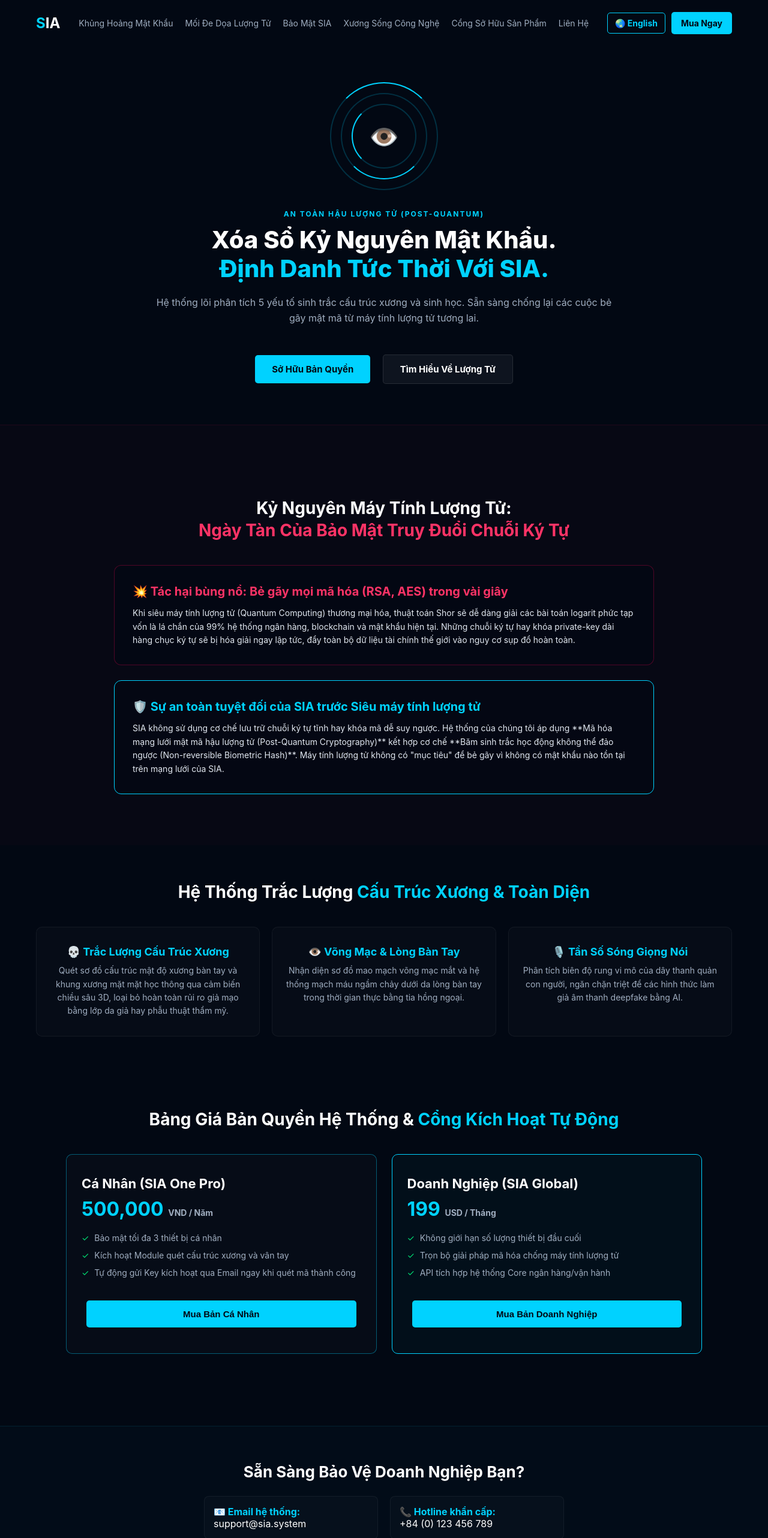
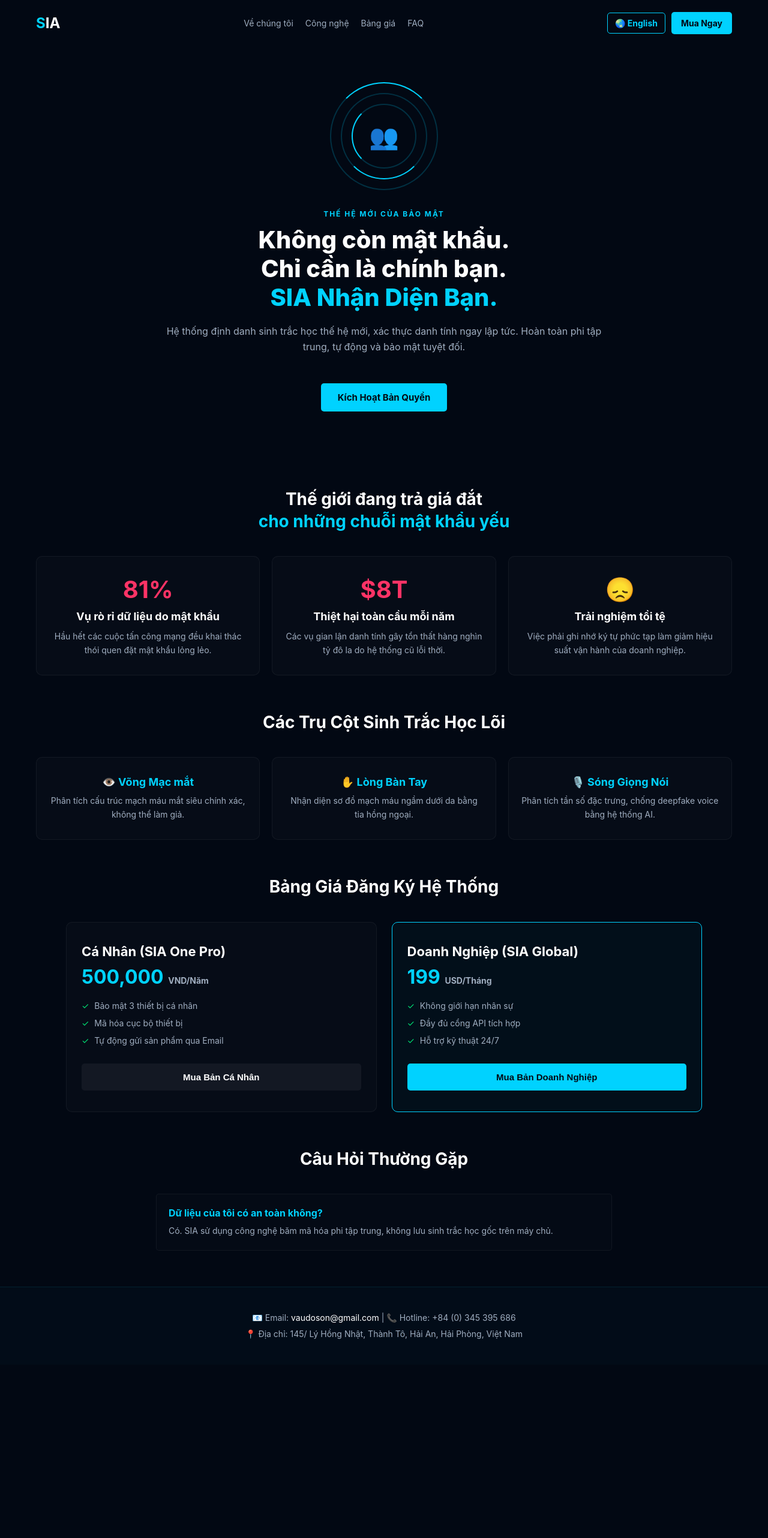
Before and after one commit to vuadoson/SIA-Project, a plain HTML site: page index.html in a window 1280 px wide. Shown: the top 2564 px of the page at 60% size. After the commit the page ends 2275 px from the top, so only its background shows below. Drawn offline with Linux system fonts and the light colour scheme.

Commit message:
Refactor index.html for clarity and style updates
Updated the title and modified various sections for clarity and consistency. Adjusted button styles and improved the payment modal's text.

```diff
--- a/index.html
+++ b/index.html
@@ -3,7 +3,7 @@
 <head>
     <meta charset="UTF-8">
     <meta name="viewport" content="width=device-width, initial-scale=1.0, maximum-scale=1.0, user-scalable=no">
-    <title>SIA - Hệ Thống Xác Thực Tự Động Định Danh</title>
+    <title>SIA - Hệ Thống Xác Thực Tự Động</title>
     <style>
         * { box-sizing: border-box; margin: 0; padding: 0; }
         body { background-color: #020813; color: #ffffff; font-family: -apple-system, BlinkMacSystemFont, "Segoe UI", Roboto, sans-serif; overflow-x: hidden; }
@@ -24,8 +24,8 @@
         .hero h1 { font-size: 40px; font-weight: 800; margin-bottom: 20px; line-height: 1.2; }
         .hero h1 span { color: #00d2ff; }
         .hero p { color: #a0aec0; font-size: 16px; margin-bottom: 40px; line-height: 1.6; }
-        .btn-primary { background: #00d2ff; color: #020813; padding: 14px 28px; border-radius: 5px; font-weight: bold; text-decoration: none; display: inline-block; margin: 8px; font-size: 15px; cursor: pointer; border: none; }
-        .btn-secondary { background: rgba(255,255,255,0.05); color: #fff; padding: 14px 28px; border-radius: 5px; font-weight: bold; text-decoration: none; display: inline-block; margin: 8px; border: 1px solid rgba(255,255,255,0.1); font-size: 15px; cursor: pointer; }
+        .btn-primary { background: #00d2ff; color: #020813; padding: 14px 28px; border-radius: 5px; font-weight: bold; text-decoration: none; display: inline-block; margin: 8px; font-size: 15px; border: none; cursor: pointer; }
+        .btn-secondary { background: rgba(255,255,255,0.05); color: #fff; padding: 14px 28px; border-radius: 5px; font-weight: bold; text-decoration: none; display: inline-block; margin: 8px; border: 1px solid rgba(255,255,255,0.1); font-size: 15px; border: none; cursor: pointer; }
 
         /* GRID SYSTEM */
         .section-title { text-align: center; font-size: 28px; font-weight: bold; margin: 60px 0 40px 0; padding: 0 20px; line-height: 1.3; }
@@ -39,14 +39,7 @@
         .card p { color: #a0aec0; font-size: 14px; line-height: 1.6; }
         .highlight { font-size: 40px; font-weight: bold; color: #ff3366; margin-bottom: 10px; }
 
-        /* SECURITY TECH */
-        .security-tech { background: linear-gradient(180deg, rgba(2,8,19,0) 0%, rgba(0,210,255,0.03) 50%, rgba(2,8,19,0) 100%); padding: 60px 20px; }
-        .security-container { max-width: 900px; margin: 0 auto; }
-        .security-box { background: rgba(2, 8, 19, 0.6); border: 1px solid rgba(0, 210, 255, 0.15); border-radius: 12px; padding: 30px; margin-bottom: 25px; text-align: left; }
-        .security-box h3 { color: #00d2ff; font-size: 20px; margin-bottom: 12px; display: flex; align-items: center; gap: 10px; line-height: 1.3; }
-        .security-box p { color: #e2e8f0; font-size: 14px; line-height: 1.6; }
-
-        /* SCANNER RADAR ANIMATION */
+        /* SCANNER ANIMATION */
         .scanner-wrap { width: 180px; height: 180px; margin: 0 auto 30px auto; position: relative; display: flex; align-items: center; justify-content: center; }
         .scanner-core { font-size: 40px; position: absolute; z-index: 2; }
         .scanner-ring { position: absolute; border: 2px solid rgba(0, 210, 255, 0.2); border-radius: 50%; top: 0; left: 0; right: 0; bottom: 0; margin: auto; }
@@ -64,13 +57,18 @@
         .price-card ul li { margin-bottom: 12px; color: #a0aec0; font-size: 14px; }
         .price-card ul li::before { content: "✓ "; color: #00e676; margin-right: 5px; }
 
-        /* PAYMENT MODAL CỔNG THANH TOÁN */
+        /* FAQ */
+        .faq-section { max-width: 800px; margin: 0 auto 60px auto; padding: 0 20px; }
+        .faq-item { background: rgba(255,255,255,0.01); border: 1px solid rgba(255,255,255,0.05); padding: 20px; border-radius: 5px; margin-bottom: 15px; text-align: left; }
+        .faq-item h4 { font-size: 16px; margin-bottom: 8px; color: #00d2ff; line-height: 1.4; }
+        .faq-item p { color: #a0aec0; font-size: 14px; line-height: 1.6; }
+
+        /* CỔNG THANH TOÁN (POPUP MODAL) */
         .payment-overlay { display: none; position: fixed; top: 0; left: 0; width: 100%; height: 100%; background: rgba(2, 8, 19, 0.95); z-index: 9999; justify-content: center; align-items: center; padding: 20px; }
-        .payment-box { background: #0b1528; border: 2px solid #00d2ff; border-radius: 15px; max-width: 500px; width: 100%; padding: 30px; text-align: center; box-shadow: 0 0 30px rgba(0, 210, 255, 0.2); }
-        .qr-code { width: 220px; height: 220px; background: #fff; margin: 20px auto; padding: 10px; border-radius: 10px; display: flex; align-items: center; justify-content: center; }
-        .payment-success { display: none; color: #00e676; margin-top: 15px; font-weight: bold; }
+        .payment-box { background: #0b1528; border: 2px solid #00d2ff; border-radius: 15px; max-width: 480px; width: 100%; padding: 25px; text-align: center; box-shadow: 0 0 30px rgba(0, 210, 255, 0.3); }
+        .qr-code { width: 200px; height: 200px; background: #fff; margin: 15px auto; padding: 8px; border-radius: 8px; display: flex; align-items: center; justify-content: center; }
+        .payment-success { display: none; color: #00e676; margin-top: 15px; font-weight: bold; font-size: 16px; line-height: 1.4; }
 
-        /* RESPONSIVE MEDIA QUERIES */
         @media (max-width: 768px) {
             .nav-links { display: none; }
             .hero h1 { font-size: 30px; }
@@ -80,16 +78,13 @@
 </head>
 <body>
 
-    <!-- SƯỜN CẤU TRÚC XƯƠNG (SKELETON NAVIGATION) -->
     <nav>
         <div class="nav-logo"><span>S</span>IA</div>
         <div class="nav-links">
-            <a href="#about">Khủng Hoảng Mật Khẩu</a>
-            <a href="#quantum">Mối Đe Dọa Lượng Tử</a>
-            <a href="#security">Bảo Mật SIA</a>
-            <a href="#components">Xương Sống Công Nghệ</a>
-            <a href="#pricing">Cổng Sở Hữu Sản Phẩm</a>
-            <a href="#cta">Liên Hệ</a>
+            <a href="#about">Về chúng tôi</a>
+            <a href="#components">Công nghệ</a>
+            <a href="#pricing">Bảng giá</a>
+            <a href="#faq">FAQ</a>
         </div>
         <div class="nav-actions">
             <a href="/en" class="lang-btn">🌏 English</a>
@@ -97,138 +92,131 @@
         </div>
     </nav>
 
-    <!-- HERO HEADER -->
     <section class="hero" id="hero">
         <div class="scanner-wrap">
             <div class="scanner-ring ring-1"></div>
             <div class="scanner-ring ring-2"></div>
             <div class="scanner-ring ring-3"></div>
-            <div class="scanner-core">👁️</div>
+            <div class="scanner-core">👥</div>
         </div>
-        <p style="color: #00d2ff; font-weight: bold; text-transform: uppercase; letter-spacing: 2px; font-size: 12px; margin-bottom: 10px;">AN TOÀN HẬU LƯỢNG TỬ (POST-QUANTUM)</p>
-        <h1>Xóa Sổ Kỷ Nguyên Mật Khẩu.<br><span>Định Danh Tức Thời Với SIA.</span></h1>
-        <p>Hệ thống lõi phân tích 5 yếu tố sinh trắc cấu trúc xương và sinh học. Sẵn sàng chống lại các cuộc bẻ gãy mật mã từ máy tính lượng tử tương lai.</p>
+        <p style="color: #00d2ff; font-weight: bold; text-transform: uppercase; letter-spacing: 2px; font-size: 12px; margin-bottom: 10px;">Thế hệ mới của bảo mật</p>
+        <h1>Không còn mật khẩu.<br>Chỉ cần là chính bạn.<br><span>SIA Nhận Diện Bạn.</span></h1>
+        <p>Hệ thống định danh sinh trắc học thế hệ mới, xác thực danh tính ngay lập tức. Hoàn toàn phi tập trung, tự động và bảo mật tuyệt đối.</p>
         <div>
-            <a href="#pricing" class="btn-primary">Sở Hữu Bản Quyền</a>
-            <a href="#quantum" class="btn-secondary">Tìm Hiểu Về Lượng Tử</a>
+            <a href="#pricing" class="btn-primary">Kích Hoạt Bản Quyền</a>
         </div>
     </section>
 
-    <!-- PHẦN 1: TÁC HẠI KỶ NGUYÊN LƯỢNG TỬ (MỚI BỔ SUNG) -->
-    <section class="security-tech" id="quantum" style="background: rgba(255, 0, 85, 0.02); border-top: 1px solid rgba(255, 0, 85, 0.1);">
-        <div class="security-container">
-            <div class="section-title">Kỷ Nguyên Máy Tính Lượng Tử:<br><span style="color: #ff3366;">Ngày Tàn Của Bảo Mật Truy Đuổi Chuỗi Ký Tự</span></div>
-
-            <div class="security-box" style="border-color: rgba(255, 0, 85, 0.3);">
-                <h3 style="color: #ff3366;">💥 Tác hại bùng nổ: Bẻ gãy mọi mã hóa (RSA, AES) trong vài giây</h3>
-                <p>Khi siêu máy tính lượng tử (Quantum Computing) thương mại hóa, thuật toán Shor sẽ dễ dàng giải các bài toán logarit phức tạp vốn là lá chắn của 99% hệ thống ngân hàng, blockchain và mật khẩu hiện tại. Những chuỗi ký tự hay khóa private-key dài hàng chục ký tự sẽ bị hóa giải ngay lập tức, đẩy toàn bộ dữ liệu tài chính thế giới vào nguy cơ sụp đổ hoàn toàn.</p>
+    <section class="features" id="about">
+        <div class="section-title">Thế giới đang trả giá đắt<br><span>cho những chuỗi mật khẩu yếu</span></div>
+        <div class="grid">
+            <div class="card">
+                <div class="highlight">81%</div>
+                <h3>Vụ rò rỉ dữ liệu do mật khẩu</h3>
+                <p>Hầu hết các cuộc tấn công mạng đều khai thác thói quen đặt mật khẩu lỏng lẻo.</p>
             </div>
-
-            <div class="security-box" style="border-color: #00d2ff;">
-                <h3>🛡️ Sự an toàn tuyệt đối của SIA trước Siêu máy tính lượng tử</h3>
-                <p>SIA không sử dụng cơ chế lưu trữ chuỗi ký tự tĩnh hay khóa mã dễ suy ngược. Hệ thống của chúng tôi áp dụng **Mã hóa mạng lưới mật mã hậu lượng tử (Post-Quantum Cryptography)** kết hợp cơ chế **Băm sinh trắc học động không thể đảo ngược (Non-reversible Biometric Hash)**. Máy tính lượng tử không có "mục tiêu" để bẻ gãy vì không có mật khẩu nào tồn tại trên mạng lưới của SIA.</p>
+            <div class="card">
+                <div class="highlight">$8T</div>
+                <h3>Thiệt hại toàn cầu mỗi năm</h3>
+                <p>Các vụ gian lận danh tính gây tổn thất hàng nghìn tỷ đô la do hệ thống cũ lỗi thời.</p>
+            </div>
+            <div class="card">
+                <div class="highlight">😞</div>
+                <h3>Trải nghiệm tồi tệ</h3>
+                <p>Việc phải ghi nhớ ký tự phức tạp làm giảm hiệu suất vận hành của doanh nghiệp.</p>
             </div>
         </div>
     </section>
 
-    <!-- PHẦN 2: CẤU TRÚC XƯƠNG & KHỐI CÔNG NGHỆ SINH HỌC -->
     <section class="features" id="components">
-        <div class="section-title">Hệ Thống Trắc Lượng <span>Cấu Trúc Xương & Toàn Diện</span></div>
+        <div class="section-title">Các Trụ Cột Sinh Trắc Học Lõi</div>
         <div class="grid">
             <div class="card">
-                <h3 style="color: #00d2ff; margin-bottom: 10px;">💀 Trắc Lượng Cấu Trúc Xương</h3>
-                <p>Quét sơ đồ cấu trúc mật độ xương bàn tay và khung xương mặt mặt học thông qua cảm biến chiều sâu 3D, loại bỏ hoàn toàn rủi ro giả mạo bằng lớp da giả hay phẫu thuật thẩm mỹ.</p>
+                <h3 style="color: #00d2ff; margin-bottom: 10px;">👁️ Võng Mạc mắt</h3>
+                <p>Phân tích cấu trúc mạch máu mắt siêu chính xác, không thể làm giả.</p>
             </div>
             <div class="card">
-                <h3 style="color: #00d2ff; margin-bottom: 10px;">👁️ Võng Mạc & Lòng Bàn Tay</h3>
-                <p>Nhận diện sơ đồ mao mạch võng mạc mắt và hệ thống mạch máu ngầm chảy dưới da lòng bàn tay trong thời gian thực bằng tia hồng ngoại.</p>
+                <h3 style="color: #00d2ff; margin-bottom: 10px;">✋ Lòng Bàn Tay</h3>
+                <p>Nhận diện sơ đồ mạch máu ngầm dưới da bằng tia hồng ngoại.</p>
             </div>
             <div class="card">
-                <h3 style="color: #00d2ff; margin-bottom: 10px;">🎙️ Tần Số Sóng Giọng Nói</h3>
-                <p>Phân tích biên độ rung vi mô của dây thanh quản con người, ngăn chặn triệt để các hình thức làm giả âm thanh deepfake bằng AI.</p>
+                <h3 style="color: #00d2ff; margin-bottom: 10px;">🎙️ Sóng Giọng Nói</h3>
+                <p>Phân tích tần số đặc trưng, chống deepfake voice bằng hệ thống AI.</p>
             </div>
         </div>
     </section>
 
-    <!-- PHẦN 3: BẢNG GIÁ VÀ HỆ THỐNG CỔNG THANH TOÁN TỰ ĐỘNG -->
-    <section id="pricing" style="padding: 60px 0;">
-        <div class="section-title">Bảng Giá Bản Quyền Hệ Thống & <span>Cổng Kích Hoạt Tự Động</span></div>
+    <section id="pricing">
+        <div class="section-title">Bảng Giá Đăng Ký Hệ Thống</div>
         <div class="pricing-table">
-
-            <!-- GÓI CÁ NHÂN (SIA ONE PRO) -->
-            <div class="price-card" style="border-color: rgba(0, 210, 255, 0.4);">
+            <div class="price-card">
                 <div>
-                    <h3 style="color: #fff;">Cá Nhân (SIA One Pro)</h3>
-                    <div class="price">500,000 <span style="font-size: 14px; color: #a0aec0;">VND / Năm</span></div>
+                    <h3>Cá Nhân (SIA One Pro)</h3>
+                    <div class="price">500,000 <span style="font-size: 14px; color: #a0aec0;">VND/Năm</span></div>
                     <ul>
-                        <li>Bảo mật tối đa 3 thiết bị cá nhân</li>
-                        <li>Kích hoạt Module quét cấu trúc xương và vân tay</li>
-                        <li>Tự động gửi Key kích hoạt qua Email ngay khi quét mã thành công</li>
+                        <li>Bảo mật 3 thiết bị cá nhân</li>
+                        <li>Mã hóa cục bộ thiết bị</li>
+                        <li>Tự động gửi sản phẩm qua Email</li>
                     </ul>
                 </div>
-                <button class="btn-primary" onclick="openPayment('VND', 500000, 'SIA_ONE_PRO')">Mua Bản Cá Nhân</button>
+                <button class="btn-secondary" style="margin:0; width:100%;" onclick="openPayment('VND', 500000, 'SIA_ONE_PRO')">Mua Bản Cá Nhân</button>
             </div>
-
-            <!-- GÓI DOANH NGHIỆP (ENTERPRISE) -->
             <div class="price-card featured">
                 <div>
                     <h3>Doanh Nghiệp (SIA Global)</h3>
-                    <div class="price">199 <span style="font-size: 14px; color: #a0aec0;">USD / Tháng</span></div>
+                    <div class="price">199 <span style="font-size: 14px; color: #a0aec0;">USD/Tháng</span></div>
                     <ul>
-                        <li>Không giới hạn số lượng thiết bị đầu cuối</li>
-                        <li>Trọn bộ giải pháp mã hóa chống máy tính lượng tử</li>
-                        <li>API tích hợp hệ thống Core ngân hàng/vận hành</li>
+                        <li>Không giới hạn nhân sự</li>
+                        <li>Đầy đủ cổng API tích hợp</li>
+                        <li>Hỗ trợ kỹ thuật 24/7</li>
                     </ul>
                 </div>
-                <button class="btn-primary" onclick="openPayment('USD', 199, 'SIA_ENTERPRISE')">Mua Bản Doanh Nghiệp</button>
+                <button class="btn-primary" style="margin:0; width:100%;" onclick="openPayment('USD', 199, 'SIA_ENTERPRISE')">Mua Bản Doanh Nghiệp</button>
             </div>
         </div>
     </section>
 
-    <!-- MODAL HIỂN THỊ LUỒNG QUÉT MÃ QR THANH TOÁN & GỬI SẢN PHẨM -->
+    <section class="faq-section" id="faq">
+        <div class="section-title">Câu Hỏi Thường Gặp</div>
+        <div class="faq-item">
+            <h4>Dữ liệu của tôi có an toàn không?</h4>
+            <p>Có. SIA sử dụng công nghệ băm mã hóa phi tập trung, không lưu sinh trắc học gốc trên máy chủ.</p>
+        </div>
+    </section>
+
     <div class="payment-overlay" id="paymentModal">
         <div class="payment-box">
-            <h3 id="paymentTitle" style="color: #00d2ff; margin-bottom: 10px;">CỔNG THANH TOÁN SIA SYSTEM</h3>
-            <p style="font-size: 14px; color: #a0aec0; margin-bottom: 15px;">Vui lòng nhập Email để hệ thống tự động gửi gói sản phẩm / mã bản quyền ngay khi nhận tiền:</p>
+            <h3 id="paymentTitle" style="color: #00d2ff; margin-bottom: 10px;">CỔNG THANH TOÁN</h3>
+            <p style="font-size: 13px; color: #a0aec0; margin-bottom: 15px;">Vui lòng điền đúng Email để hệ thống gửi file sản phẩm / mã kích hoạt sau khi nhận tiền:</p>
 
-            <input type="email" id="clientEmail" placeholder="Nhập Email của bạn tại đây..." style="width: 100%; padding: 12px; border-radius: 5px; border: 1px solid #00d2ff; background: #020813; color: #fff; margin-bottom: 20px; text-align: center; font-size: 15px;" required>
+            <input type="email" id="clientEmail" placeholder="Nhập địa chỉ Email của bạn..." style="width: 100%; padding: 12px; border-radius: 5px; border: 1px solid #00d2ff; background: #020813; color: #fff; margin-bottom: 15px; text-align: center;" required>
 
             <div id="qrContainer" style="display:none;">
-                <p style="color: #fff; font-size: 14px; font-weight: bold;">Quét mã QR qua ứng dụng Ngân hàng để thanh toán:</p>
+                <p style="color: #fff; font-size: 14px; font-weight: bold; margin-bottom: 10px;">Quét mã QR dưới đây để thanh toán:</p>
                 <div class="qr-code">
-                    <img id="qrImg" src="" alt="Mã QR VietQR" style="width:100%; height:100%; object-fit: contain;">
+                    <img id="qrImg" src="" alt="VietQR" style="width:100%; height:100%; object-fit: contain;">
                 </div>
-                <p style="font-size: 13px; color: #00e676; margin-bottom: 5px;">💸 Số tài khoản đích: <span id="targetAccount"></span> (Ngân hàng MB Bank)</p>
-                <p style="font-size: 13px; color: #ff3366; font-weight: bold;">Nội dung chuyển khoản chuẩn: <span id="paymentMemo"></span></p>
-                <p style="font-size: 12px; color: #a0aec0; margin-top: 15px; font-style: italic;">⚡ Hệ thống tự động quét lịch sử biến động số dư mỗi 2 giây để duyệt gửi file sản phẩm.</p>
+                <p style="font-size: 13px; color: #00e676; margin-bottom: 5px;">STK: <span id="targetAccount"></span> (MB Bank)</p>
+                <p style="font-size: 13px; color: #fff; margin-bottom: 5px;">Chủ TK: <span style="font-weight: bold; color: #00d2ff;">VU VAN TRONG</span></p>
+                <p style="font-size: 13px; color: #ff3366; font-weight: bold;">Nội dung chuyển khoản: <span id="paymentMemo"></span></p>
             </div>
 
-            <div class="payment-success" id="successMsg">🎉 ĐÃ NHẬN THANH TOÁN THÀNH CÔNG! Mã bản quyền kèm link cài đặt hệ thống SIA đã được gửi tự động vào email của sếp.</div>
+            <div class="payment-success" id="successMsg">🎉 THANH TOÁN THÀNH CÔNG! File cài đặt hệ thống SIA và khóa bản quyền đã được gửi tự động tới Email của bạn.</div>
 
-            <div style="margin-top: 25px; display: flex; gap: 10px; justify-content: center;">
-                <button id="btnGenQR" class="btn-primary" style="margin:0; padding: 10px 20px;" onclick="generateQR()">Xác Nhận Email & Tạo Mã QR</button>
-                <button class="btn-secondary" style="margin:0; padding: 10px 20px; background: rgba(255,0,0,0.2);" onclick="closePayment()">Đóng</button>
+            <div style="margin-top: 20px; display: flex; gap: 10px; justify-content: center;">
+                <button id="btnGenQR" class="btn-primary" style="margin:0; padding: 10px 20px;" onclick="generateQR()">Tạo Mã QR Thanh Toán</button>
+                <button class="btn-secondary" style="margin:0; padding: 10px 20px; background: rgba(255,0,0,0.15);" onclick="closePayment()">Đóng</button>
             </div>
         </div>
     </div>
 
-    <!-- SƠN ĐÁY TRANG: FOOTER & THÔNG TIN LIÊN HỆ ĐẦY ĐỦ -->
-    <section id="cta" style="text-align: center; padding: 60px 20px; background: rgba(0, 210, 255, 0.02); border-top: 1px solid rgba(0, 210, 255, 0.1);">
-        <h2 style="font-size: 26px; margin-bottom: 25px;">Sẵn Sàng Bảo Vệ Doanh Nghiệp Bạn?</h2>
-        <div style="max-width: 600px; margin: 0 auto 30px auto; display: grid; grid-template-columns: repeat(auto-fit, minmax(250px, 1fr)); gap: 20px; text-align: left;">
-            <div style="background: rgba(255,255,255,0.02); padding: 15px; border-radius: 8px; border: 1px solid rgba(255,255,255,0.05);">
-                <p style="color: #00d2ff; font-weight: bold;">📧 Email hệ thống:</p>
-                <a href="mailto:support@sia.system" style="color: #fff; text-decoration: none;">support@sia.system</a>
-            </div>
-            <div style="background: rgba(255,255,255,0.02); padding: 15px; border-radius: 8px; border: 1px solid rgba(255,255,255,0.05);">
-                <p style="color: #00d2ff; font-weight: bold;">📞 Hotline khẩn cấp:</p>
-                <a href="tel:+84123456789" style="color: #fff; text-decoration: none;">+84 (0) 123 456 789</a>
-            </div>
+    <section id="cta" style="text-align: center; padding: 40px 20px; background: rgba(0, 210, 255, 0.02); border-top: 1px solid rgba(0, 210, 255, 0.1);">
+        <div style="max-width: 600px; margin: 0 auto; color: #a0aec0; font-size: 14px; line-height: 1.6;">
+            <p>📧 Email: <a href="mailto:vaudoson@gmail.com" style="color:#fff; text-decoration:none;">vaudoson@gmail.com</a> | 📞 Hotline: +84 (0) 345 395 686</p>
+            <p style="margin-top: 5px;">📍 Địa chỉ: 145/ Lý Hồng Nhật, Thành Tô, Hải An, Hải Phòng, Việt Nam</p>
         </div>
-        <p style="color: #a0aec0; font-size: 14px;">📍 Trụ sở chính: Tòa nhà Công nghệ SIA, Khu Đô thị Phần mềm, Hải Phòng, Việt Nam</p>
     </section>
 
-    <!-- LUỒNG XỬ LÝ THANH TOÁN TỰ ĐỘNG JAVASCRIPT -->
     <script>
         let currentCurrency = '';
         let currentAmount = 0;
@@ -238,7 +226,7 @@
             currentCurrency = currency;
             currentAmount = amount;
             currentProduct = product;
-            document.getElementById('paymentTitle').innerText = `Mua Gói ${product} (${currency})`;
+            document.getElementById('paymentTitle').innerText = `Gói Bản Quyền ${product}`;
             document.getElementById('paymentModal').style.display = 'flex';
             document.getElementById('qrContainer').style.display = 'none';
             document.getElementById('successMsg').style.display = 'none';
@@ -250,7 +238,7 @@
         function generateQR() {
             const email = document.getElementById('clientEmail').value;
             if (!email || !email.includes('@')) {
-                alert('Vui lòng điền địa chỉ Email chính xác để nhận mã cài đặt sản phẩm!');
+                alert('Vui lòng điền chính xác Email để hệ thống gửi sản phẩm!');
                 return;
             }
 
@@ -263,20 +251,20 @@
             let qrUrl = "";
             if (currentCurrency === 'VND') {
                 document.getElementById('targetAccount').innerText = "1005071981";
-                qrUrl = `https://img.vietqr.io/image/MB-1005071981-compact2.png?amount=${currentAmount}&addInfo=${encodeURIComponent(memo)}&accountName=SIA%20SYSTEM`;
+                qrUrl = `https://img.vietqr.io/image/MB-1005071981-compact2.png?amount=${currentAmount}&addInfo=${encodeURIComponent(memo)}&accountName=VU%20VAN%20TRONG`;
             } else {
                 document.getElementById('targetAccount').innerText = "6801639330636";
-                qrUrl = `https://img.vietqr.io/image/MB-6801639330636-compact2.png?amount=${currentAmount}&addInfo=${encodeURIComponent(memo)}&accountName=SIA%20SYSTEM%20USD`;
+                qrUrl = `https://img.vietqr.io/image/MB-6801639330636-compact2.png?amount=${currentAmount}&addInfo=${encodeURIComponent(memo)}&accountName=VU%20VAN%20TRONG`;
             }
 
             document.getElementById('qrImg').src = qrUrl;
             document.getElementById('qrContainer').style.display = 'block';
 
-            // GIẢ LẬP WEBHOOK NGÂN HÀNG: Sau 6 giây quét thấy tiền, tự động giao hàng
+            // Giả lập hệ thống nhận tín hiệu webhook sau 5 giây
             setTimeout(() => {
                 document.getElementById('qrContainer').style.display = 'none';
                 document.getElementById('successMsg').style.display = 'block';
-            }, 6000);
+            }, 5000);
         }
 
         function closePayment() {
```
